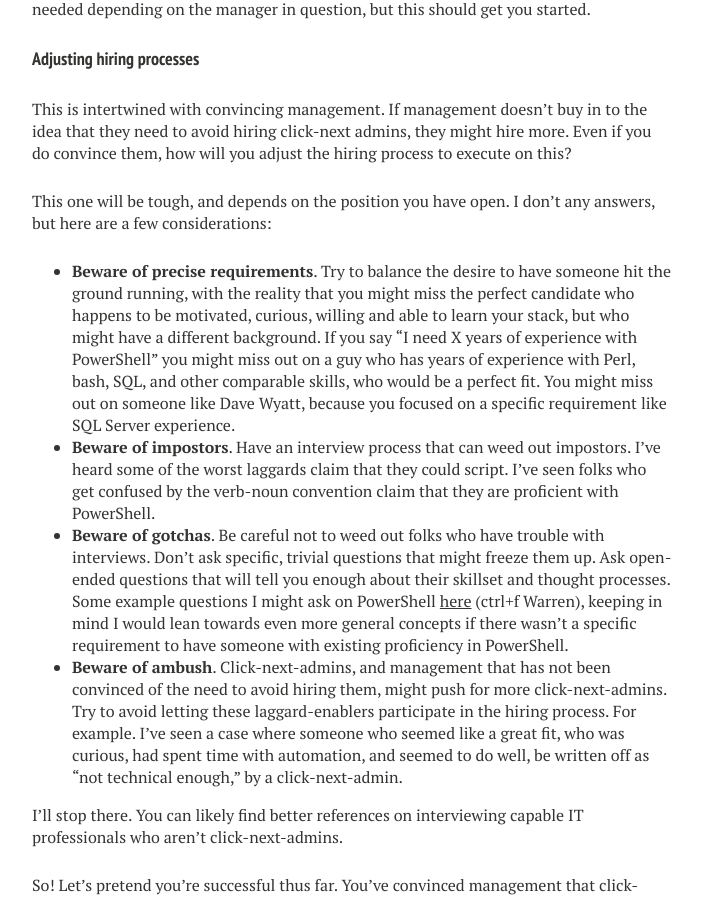
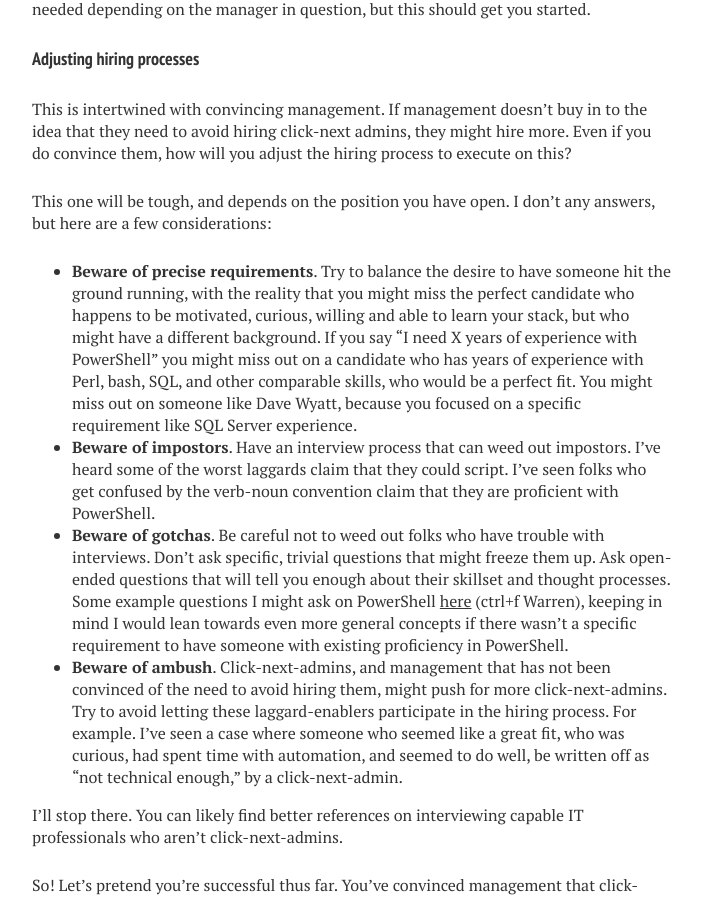
Before and after one commit to RamblingCookieMonster/RamblingCookieMonster.github.io, a Jekyll site: the page built from _posts/2015-05-03-Dealing-With-The-Click-Next-Admin.md, in a window 1280 px wide and 900 px high, scrolled down 2869 px. Shown: the whole window, without its empty margins (288-990 px from the left). Built offline with Jekyll 4.4.1, drawn with Linux system fonts in a browser that asks for light colours; nearby versions of some CDN libraries; comment, search, counter and statistics services are not loaded.

Commit message:
s/guy/candidate

```diff
--- a/_posts/2015-05-03-Dealing-With-The-Click-Next-Admin.md
+++ b/_posts/2015-05-03-Dealing-With-The-Click-Next-Admin.md
@@ -75,7 +75,7 @@ This is intertwined with convincing management. If management doesn't buy in to
 
 This one will be tough, and depends on the position you have open. I don't any answers, but here are a few considerations:
 
-* **Beware of precise requirements**. Try to balance the desire to have someone hit the ground running, with the reality that you might miss the perfect candidate who happens to be motivated, curious, willing and able to learn your stack, but who might have a different background. If you say "I need X years of experience with PowerShell" you might miss out on a guy who has years of experience with Perl, bash, SQL, and other comparable skills, who would be a perfect fit. You might miss out on someone like Dave Wyatt, because you focused on a specific requirement like SQL Server experience.
+* **Beware of precise requirements**. Try to balance the desire to have someone hit the ground running, with the reality that you might miss the perfect candidate who happens to be motivated, curious, willing and able to learn your stack, but who might have a different background. If you say "I need X years of experience with PowerShell" you might miss out on a candidate who has years of experience with Perl, bash, SQL, and other comparable skills, who would be a perfect fit. You might miss out on someone like Dave Wyatt, because you focused on a specific requirement like SQL Server experience.
 * **Beware of impostors**. Have an interview process that can weed out impostors. I've heard some of the worst laggards claim that they could script. I've seen folks who get confused by the verb-noun convention claim that they are proficient with PowerShell.
 * **Beware of gotchas**. Be careful not to weed out folks who have trouble with interviews. Don't ask specific, trivial questions that might freeze them up. Ask open-ended questions that will tell you enough about their skillset and thought processes. Some example questions I might ask on PowerShell [here](https://www.linkedin.com/grp/post/140856-5854635872405712900) (ctrl+f Warren), keeping in mind I would lean towards even more general concepts if there wasn't a specific requirement to have someone with existing proficiency in PowerShell.
 * **Beware of ambush**. Click-next-admins, and management that has not been convinced of the need to avoid hiring them, might push for more click-next-admins. Try to avoid letting these laggard-enablers participate in the hiring process. For example. I've seen a case where someone who seemed like a great fit, who was curious, had spent time with automation, and seemed to do well, be written off as "not technical enough," by a click-next-admin.
```
